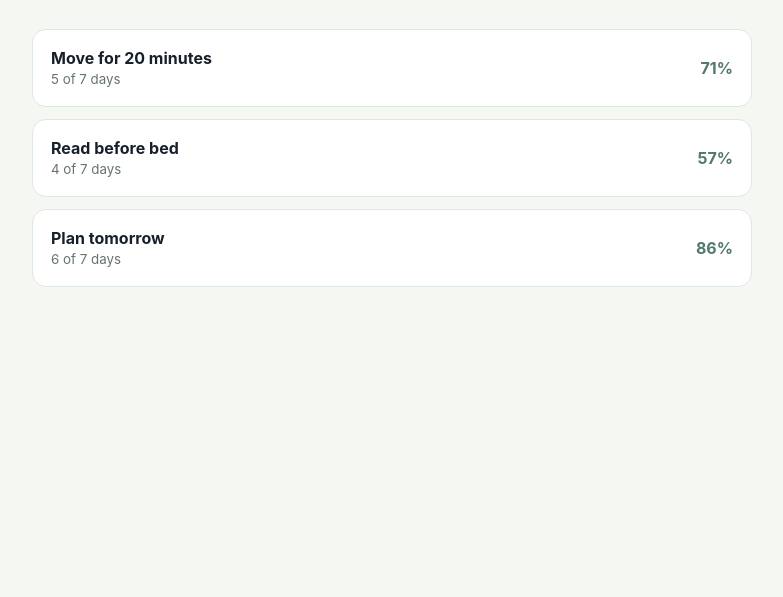
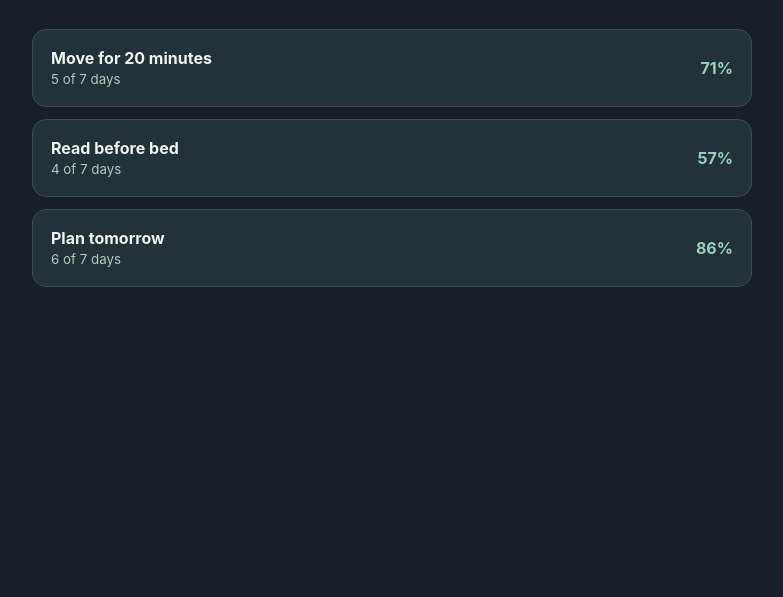
Before and after one commit to chocoHacks33/habit-pulse-dashboard, a plain HTML site: page index.html in a window 1280 px wide. Shown: the part 203-800 px from the top of the page, without its empty margins (248-1031 px from the left). Drawn offline with Linux system fonts and the dark colour scheme.

Commit message:
Add dark color scheme

```diff
--- a/styles.css
+++ b/styles.css
@@ -1 +1 @@
-:root{font-family:Inter,system-ui,sans-serif;color:#17202a;background:#f5f7f2}*{box-sizing:border-box}body{margin:0}.shell{max-width:760px;margin:0 auto;padding:48px 20px}h1{font-size:clamp(2rem,6vw,4rem);margin:.1em 0}.eyebrow{color:#52796f;font-size:.75rem;font-weight:700;letter-spacing:.12em}.muted{color:#65736f}.habit-list{display:grid;gap:12px;margin-top:32px}.habit{background:white;border:1px solid #dfe7e1;border-radius:14px;padding:18px;display:flex;justify-content:space-between;align-items:center}.habit strong{display:block}.habit small{color:#65736f}.status{color:#52796f;font-weight:700}
+:root{font-family:Inter,system-ui,sans-serif;color:#17202a;background:#f5f7f2;color-scheme:light dark}*{box-sizing:border-box}body{margin:0}.shell{max-width:760px;margin:0 auto;padding:48px 20px}h1{font-size:clamp(2rem,6vw,4rem);margin:.1em 0}.eyebrow{color:#52796f;font-size:.75rem;font-weight:700;letter-spacing:.12em}.muted{color:#65736f}.habit-list{display:grid;gap:12px;margin-top:32px}.habit{background:white;border:1px solid #dfe7e1;border-radius:14px;padding:18px;display:flex;justify-content:space-between;align-items:center}.habit strong{display:block}.habit small{color:#65736f}.status{color:#52796f;font-weight:700}@media (prefers-color-scheme:dark){:root{color:#eef4ef;background:#17202a}.muted,.habit small{color:#b7c7bf}.habit{background:#22313a;border-color:#395047}.eyebrow,.status{color:#9ad0bc}}
```
